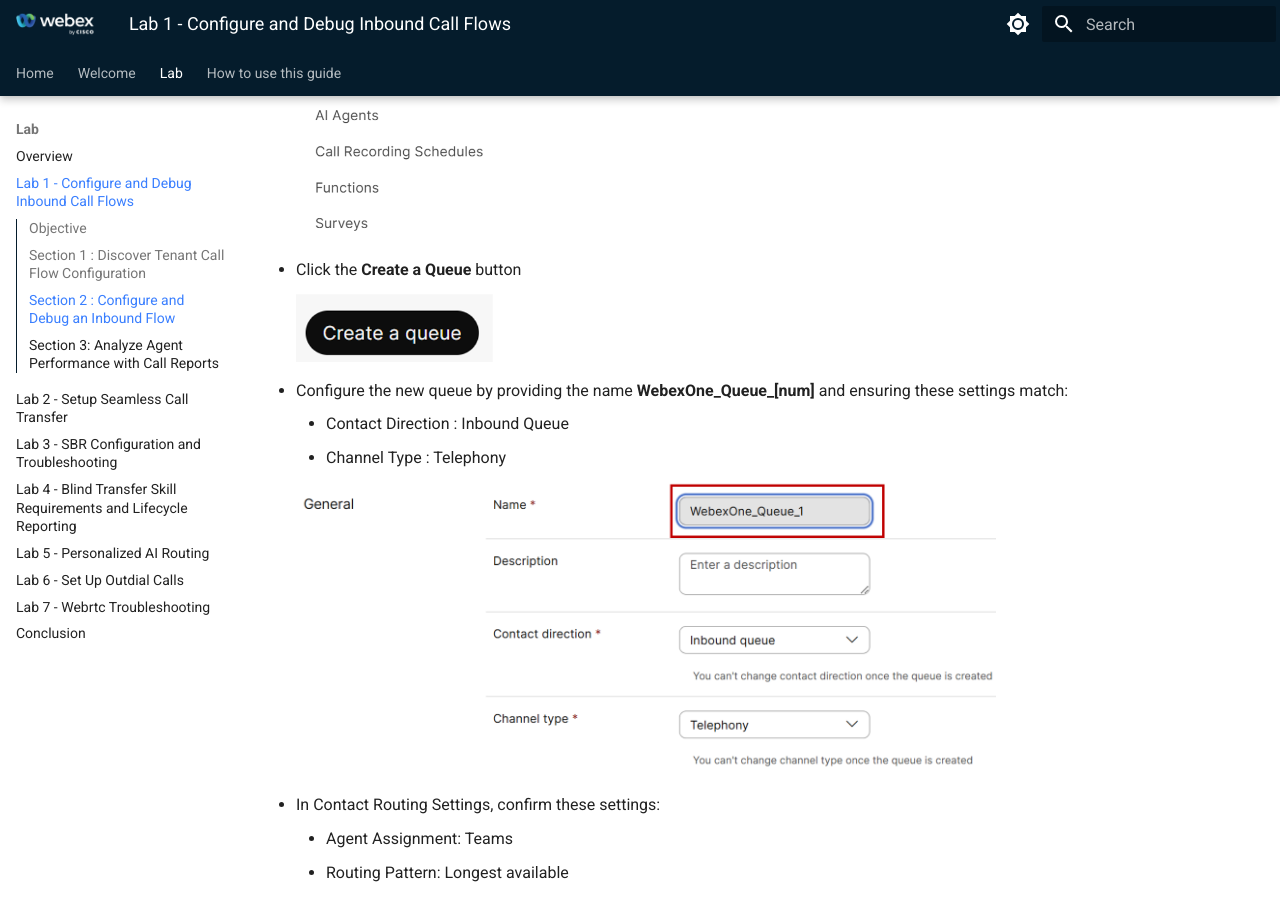
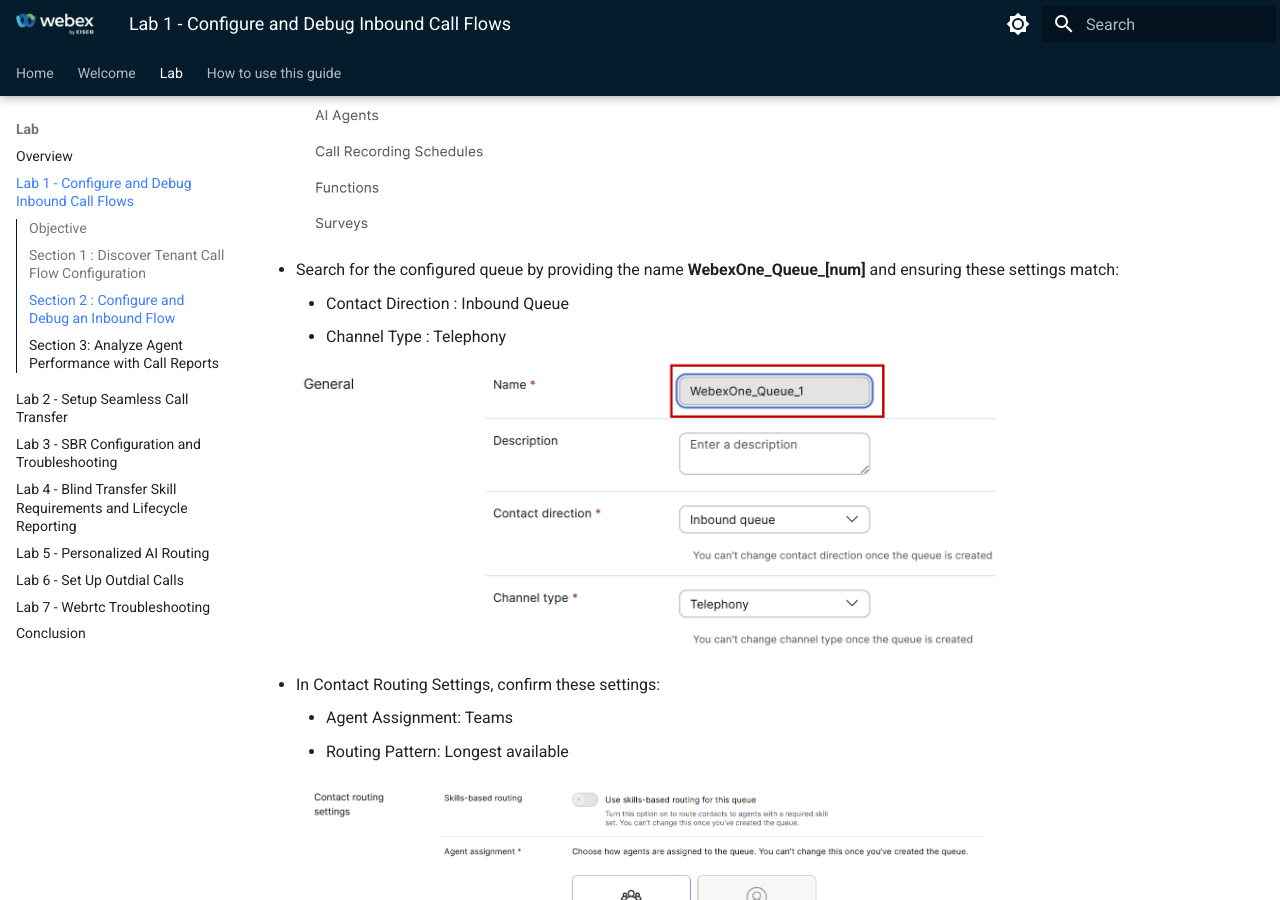
Before and after one commit to WebexCC-SA/LAB-21177, an MkDocs documentation site: the page built from docs/Excercise1.md, in a window 1280 px wide and 900 px high, scrolled down 8912 px. Built offline with MkDocs 1.6.1 and Material for MkDocs 9.7.7, drawn with Linux system fonts in a browser that asks for light colours.

Commit message:
Update Excercise1.md

```diff
--- a/docs/Excercise1.md
+++ b/docs/Excercise1.md
@@ -149,11 +149,7 @@
 
       ![Nav](./assets/2310_Excercise1_2_12.png){ width="200" }
 
-- Click the **Create a Queue** button
-
-      ![Nav](./assets/2310_Excercise1_2_12_1.png){ width="200" }
-
-- Configure the new queue by providing the name **WebexOne_Queue_[num]** and ensuring these settings match:
+- Search for the configured queue by providing the name **WebexOne_Queue_[num]** and ensuring these settings match:
       -  Contact Direction : Inbound Queue
       -  Channel Type : Telephony
 
```
